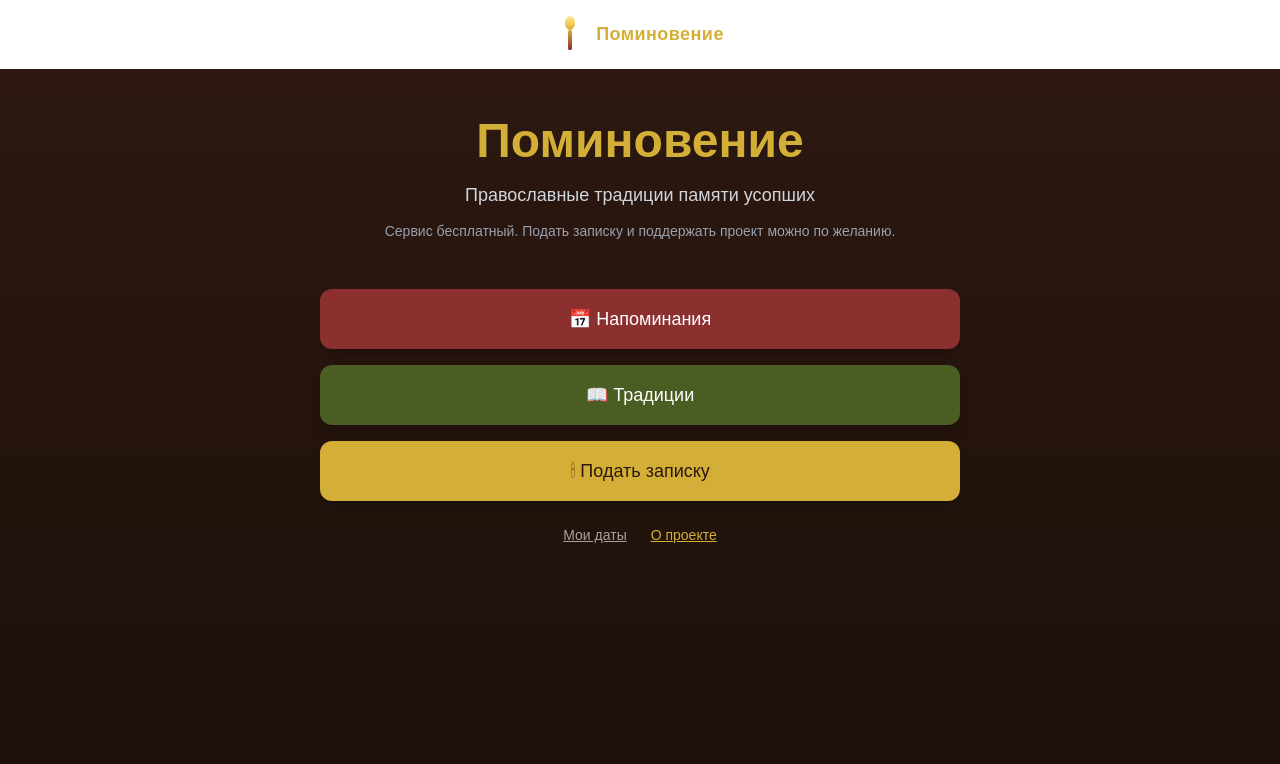
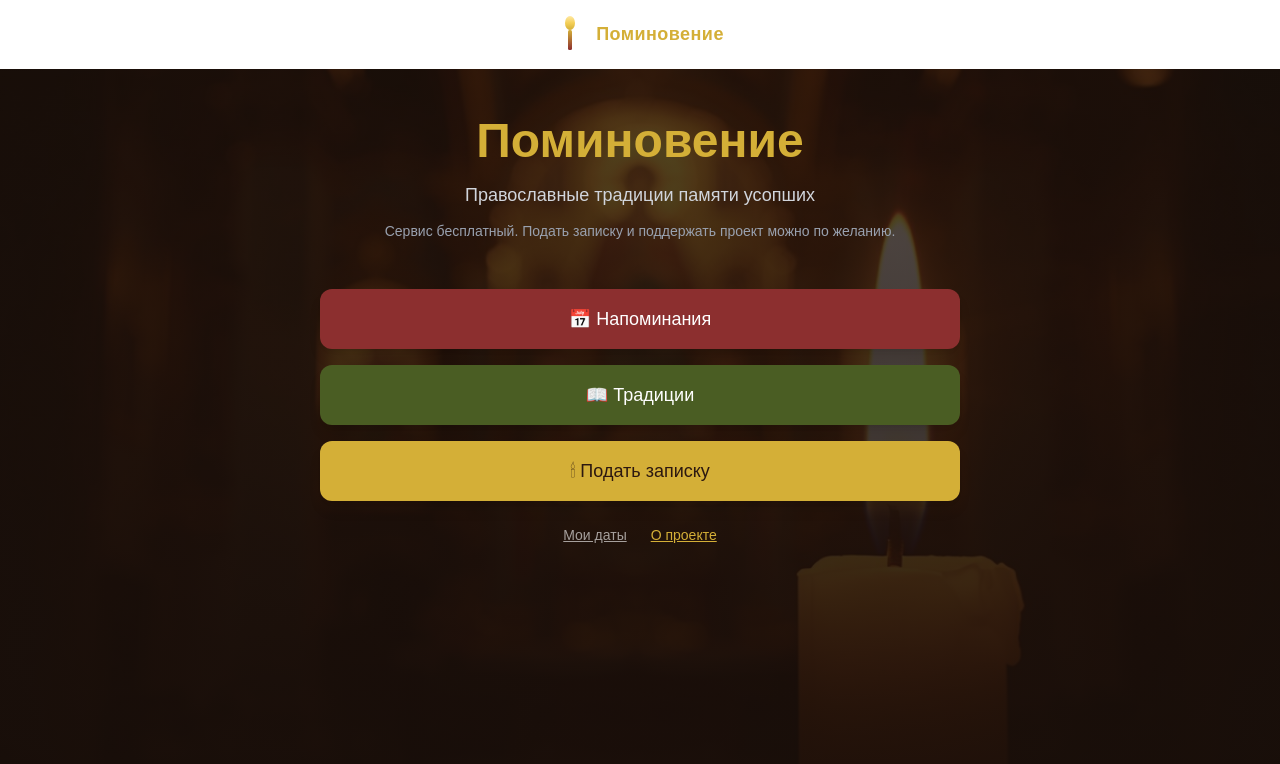
Before and after one commit to Lex-vrn/pominovenie-site, a Next.js app: page / in a window 1280 px wide. Shown: the top 764 px of the page. Built offline with nearby package versions, Linux system fonts and the light colour scheme.

Commit message:
Фон со свечой на главной, фикс пути к QR-коду пожертвования

```diff
--- a/src/app/page.tsx
+++ b/src/app/page.tsx
@@ -1,9 +1,38 @@
 import Link from 'next/link'
+import Image from 'next/image'
 
 export default function Home() {
   return (
-    <div className="min-h-screen bg-gradient-to-b from-[#2C1810] to-[#1a0f0a] text-white">
-      <div className="container mx-auto px-4 py-12 max-w-2xl">
+    <main style={{ position: 'relative', minHeight: '100vh' }}>
+      {/* Фоновая картинка — свеча */}
+      <Image
+        src="/svecha.jpg"
+        alt="Поминовение — свеча"
+        fill
+        priority
+        style={{
+          objectFit: 'cover',
+          objectPosition: 'center',
+          zIndex: 0,
+        }}
+      />
+
+      {/* Затемнение поверх картинки, чтобы текст было видно */}
+      <div
+        style={{
+          position: 'absolute',
+          top: 0,
+          left: 0,
+          right: 0,
+          bottom: 0,
+          background:
+            'linear-gradient(to bottom, rgba(26,15,10,0.75), rgba(26,15,10,0.92))',
+          zIndex: 1,
+        }}
+      />
+
+      {/* Контент поверх затемнения */}
+      <div className="relative z-10 container mx-auto px-4 py-12 max-w-2xl text-white">
         <header className="text-center mb-12">
           <h1 className="text-4xl md:text-5xl font-bold mb-4 text-[#D4AF37]">
             Поминовение
@@ -46,6 +75,6 @@ export default function Home() {
           </Link>
         </div>
       </div>
-    </div>
+    </main>
   )
 }
--- a/src/components/DonationButton.tsx
+++ b/src/components/DonationButton.tsx
@@ -32,7 +32,7 @@ export default function DonationButton() {
             </p>
             <div className="bg-white rounded-xl p-3 mb-4">
               <Image
-                src="/donation-qr.png"
+                src="/idonation-qr.jpg"
                 alt="QR-код для пожертвования приходу"
                 width={280}
                 height={280}
```
Also changed, not shown: public/donation-qr.png (renamed from public/idonation-qr.jpg).
